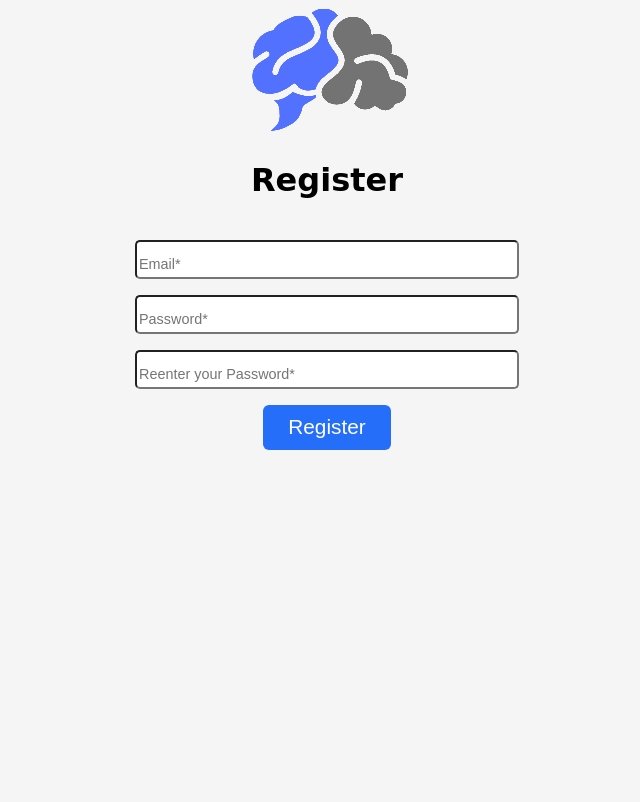
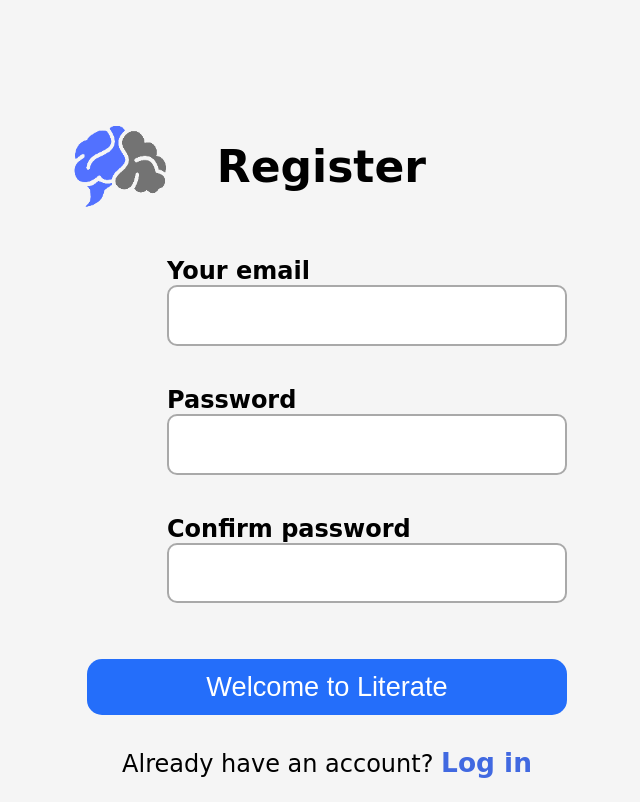
Before and after one commit to diegoCodes22/literate, a Flask app: page /register in a window 1280 px wide. Shown: the whole page, without its empty margins (313-953 px from the left). Before the commit the page ends 450 px from the top, so only its background shows below. Run offline with Flask 3, Linux system fonts and the light colour scheme.

Commit message:
Soy el genio de los putos genios. Logre recuperar todo.

```diff
--- a/app.py
+++ b/app.py
@@ -36,6 +36,29 @@
              "deck_hash": deck["deck_hash"], "user_id": deck["user_id"], "learning": deck["learning"]}
         decks_list.append(x)
     return decks_list
+
+
+@login_required
+def render_stats():
+    user_id = session["user_id"]
+
+    cur.execute("SELECT deck_info FROM decks WHERE user_id=?", (user_id, ))
+    decks = cur.fetchall()
+
+    word_count = 0
+    words_mastered = 0
+
+    for deck in decks:
+        deck_info = json.loads(deck["deck_info"])
+        word_count += len(deck_info["word"])
+
+        # To make words_mastered show the mastered words, I need enumerate,
+        # because I will have to access deck_info["word"][i]
+        for i, score in enumerate(deck_info["scores"]):
+            if int(score) >= 10:
+                words_mastered += 1
+
+    return word_count, words_mastered
 
 
 @login_required
@@ -147,7 +170,7 @@
             return inserted
 
     else:
-        return render_template("index.html", decks_list=parse_deck_info(user_id=user_id))
+        return render_template("dashboard.html", decks_list=parse_deck_info(user_id=user_id), stats=render_stats())
 
 
 @app.route("/start_page")
@@ -257,14 +280,14 @@
         try:
             owner_id = cur.fetchone()[0]
         except TypeError:
-            return render_template("index.html", decks_list=parse_deck_info(user_id=user_id))
+            return render_template("dashboard.html", decks_list=parse_deck_info(user_id=user_id))
 
         if owner_id == user_id:
             cur.execute("DELETE FROM decks WHERE deck_hash=?", (deck_hash,))
             conn.commit()
             return redirect("/")
         else:
-            return render_template("index.html", decks_list=parse_deck_info(user_id=user_id))
+            return render_template("dashboard.html", decks_list=parse_deck_info(user_id=user_id))
 
 
 @app.route("/find_decks", methods=["POST", "GET"])
--- a/static/styles2.css
+++ b/static/styles2.css
@@ -33,17 +33,83 @@
     margin-top: 2rem;
 }
 
+.lr-heading {
+    margin-top: 7rem;
+    margin-bottom: 1rem;
+    display: flex;
+}
+.lr-heading h1 {
+    font-size: 2.75rem;
+}
+.logo {
+    height: 5.63rem;
+    width: 6.3rem;
+}
+#register-logo {
+    margin: .5rem 3rem 0 -10rem;
+}
+#login-logo {
+    margin: .5rem 5rem 0 -12rem;
+}
+
+.logo:hover {
+    cursor: pointer;
+}
+
+.form-div {
+    display: flex;
+    flex-direction: column;
+    width: 25%;
+    margin: 0 auto;
+}
+.form-div label {
+    font-size: 1.5rem;
+    font-weight: 900;
+    width: fit-content;
+}
+
 .form-field {
-    font-size: 1.8rem;
-    border-radius: 5px;
+    height: 3.8rem;
+    width: 30rem;
+    min-width: 25rem;
+    max-width: 100%;
+    margin: 0 auto;
+    font-size: 2rem;
+    border-radius: 10px;
+    border: 2px darkgrey solid;
 }
 .form-field:hover {
     cursor: pointer;
     border: 2px solid black;
 }
 
+.err-succ {
+    margin-bottom: 2.5rem;
+}
+
 #login_button{
     text-align: center;
+}
+
+#form_button {
+    font-size: 1.7rem;
+    width: 30rem;
+    min-width: 25rem;
+    max-width: 50%;
+    height: 3.5rem;
+    border-radius: 15px;
+    margin-top: 1rem;
+}
+
+#foot {
+    font-size: 1.5rem;
+    margin-top: 2rem;
+}
+#foot a {
+    text-decoration: none;
+    color: royalblue;
+    font-weight: 900;
+    font-size: 1.65rem;
 }
 
 .form-div input:focus {
@@ -60,6 +126,7 @@
 
 .form-div small {
     color: #ea433b;
+    font-size: 1.2rem;
 }
 
 .vertical-nav {
@@ -149,12 +226,6 @@
 }
 #login_register a:hover {
     text-decoration: underline;
-}
-
-#form_button {
-    font-size: 1.3rem;
-    width: 8rem;
-    height: 2.8rem;
 }
 
 #no-session {
@@ -551,15 +663,21 @@
 }
 
 .deck-create input{
-    border-radius: 8px;
+    border-radius: 13px;
     margin-top: -.8rem;
+}
+.deck-create h1 {
+    font-size: 2.4rem;
+}
+.deck-create p {
+    font-size: 1.5rem;
 }
 
 .example {
     margin-top: 1.8rem;
 }
 .deck-create input, input::placeholder {
-    font-size: 0.9rem;
+    font-size: 1.2rem;
 }
 .deck-create input:focus{
     outline: none;
--- a/templates/index.html
+++ b/templates/dashboard.html
@@ -14,13 +14,13 @@
       </div>
       <div id="dashboard-stats">
         <div class="stat-box">
-          <div id="streaks"><span>Streaks {{streaks}}</span></div>
+          <div id="streaks"><span>Streaks<br><span class="coming-soon">Coming soon</span></span></div>
         </div>
         <div class="stat-box">
-          <div id="total-words"><span>Words {{total_words}}</span></div>
+          <div id="total-words"><span>Words<br><span class="stat">{{stats[0]}}</span></span></div>
         </div>
         <div class="stat-box">
-          <div id="words-mastered"><span>Mastered {{words_mastered}}</span></div>
+          <div id="words-mastered"><span>Mastered<br><span class="stat">{{stats[1]}}</span></span></div>
         </div>
       </div>
       <div id="dash-practice" class="text-center">
--- a/templates/register.html
+++ b/templates/register.html
@@ -6,29 +6,30 @@
 
 {% block main %}
 <div class="text-center lr-heading">
-  <img src="/images/logo.png" id="register-logo" class="logo" alt="logo">
+  <img src="../static/images/logo.png" id="register-logo" class="logo" alt="logo">
   <h1>Register</h1>
 </div>
 <br>
 <form action="/register" method="post" class="form-parent" id="register">
   <div class="text-center">
-      <div class="mb-3 form-div">
-        <label for="email"></label>
-        <input id="email" name="email" placeholder="Email*" required class="form-field" type="email" autocomplete="off">
-        <div><small></small></div>
+      <div class="form-div">
+        <label for="email">Your email</label>
+        <input id="email" name="email" required class="form-field" type="email" autocomplete="off" autofocus>
+        <div class="err-succ"><small></small></div>
       </div>
-    <div class="mb-3 form-div">
-      <label for="password"></label>
-      <input id="password" name="password" type="password" required placeholder="Password*" class="form-field" autocomplete="off">
-      <div><small></small></div>
+    <div class="form-div">
+      <label for="password">Password</label>
+      <input id="password" name="password" type="password" required class="form-field" autocomplete="off">
+      <div class="err-succ"><small></small></div>
     </div>
-    <div class="mb-3 form-div">
-      <label for="confirm_password"></label>
-      <input id="confirm_password" type="password" required name="confirm_password" placeholder="Reenter your Password*" class="form-field" autocomplete="off">
-      <div><small></small></div>
+    <div class="form-div">
+      <label for="confirm_password">Confirm password</label>
+      <input id="confirm_password" type="password" required name="confirm_password" class="form-field" autocomplete="off">
+      <div class="err-succ"><small></small></div>
     </div>
-    <button id="form_button" type="submit" class="btn-primary">Register</button>
+    <button id="form_button" type="submit" class="btn-primary">Welcome to Literate</button>
     <p><strong></strong></p>
   </div>
 </form>
+<p id="foot" class="text-center">Already have an account? <a href="/login">Log in</a></p>
 {% endblock %}
```
Also changed, not shown: other parts of static/styles2.css (+184 -22 lines), static/scripts.js (+31 -21 lines), templates/create_deck.html (+10 -6 lines), templates/edit.html (+8 -4 lines), templates/layout2.html (+3 -9 lines), templates/login.html (+12 -11 lines), templates/practice.html (+6 -2 lines), literate.sqlite, 1 other file. Lines whose indentation alone changed are shown as unchanged.
